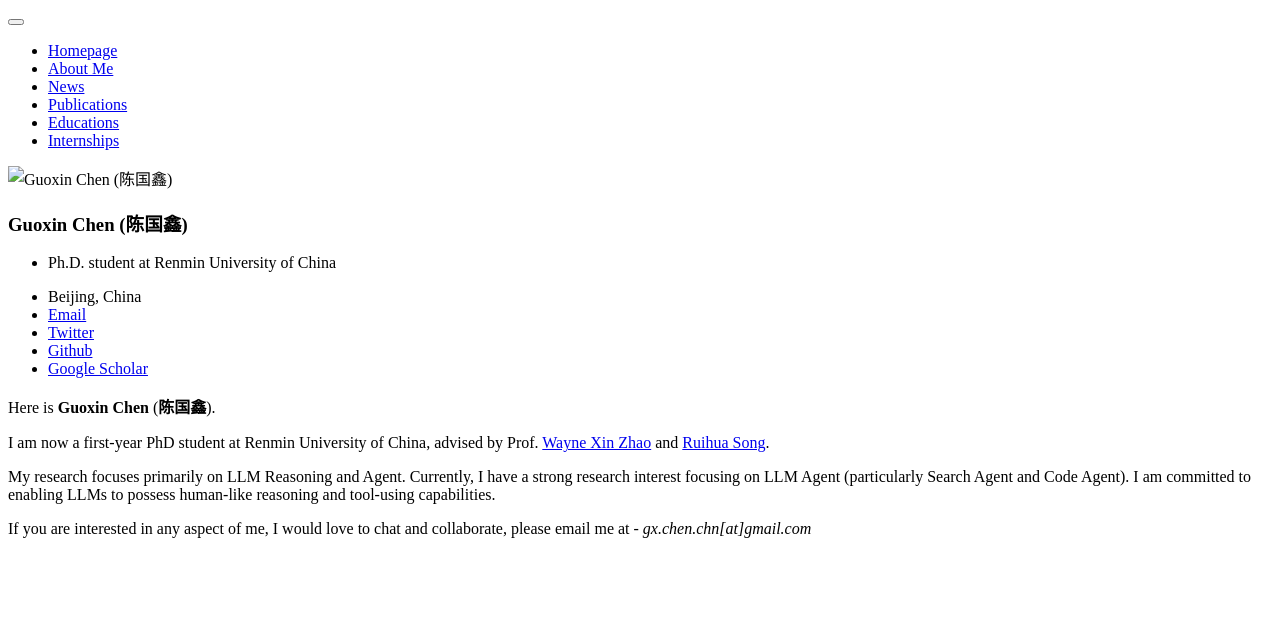
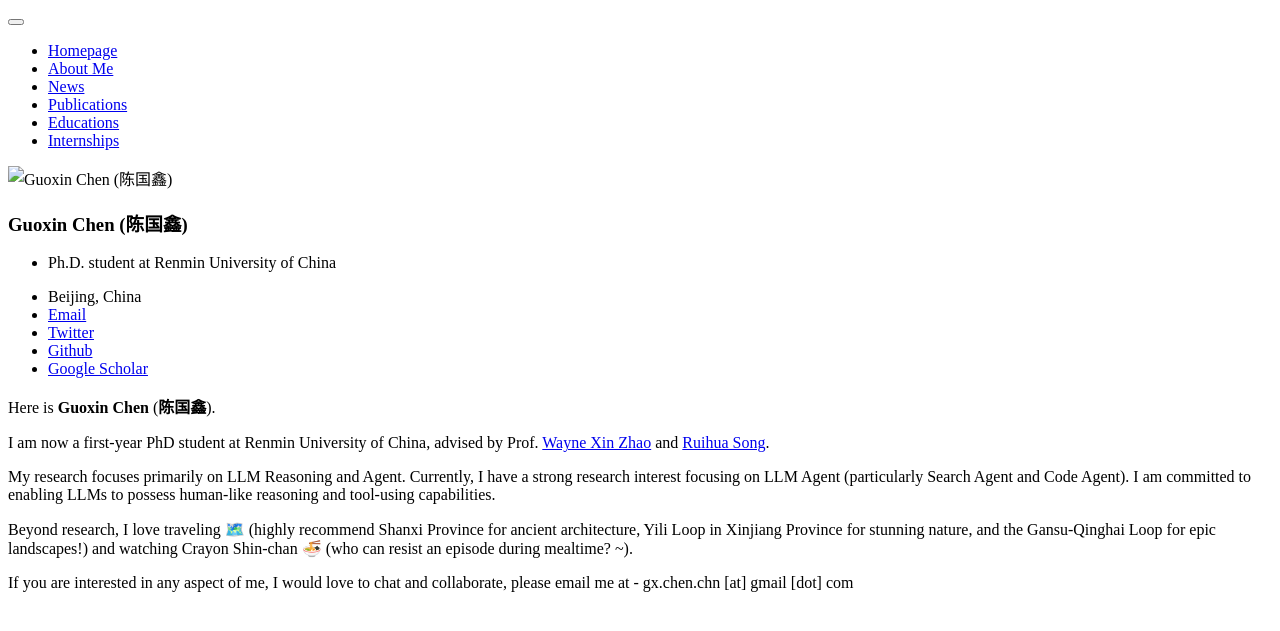
Before and after one commit to Chen-GX/Chen-GX.github.io, a Jekyll site: the page built from _pages/includes/intro.md, in a window 1280 px wide. Shown: the top 631 px of the page. Built offline with Jekyll 4.4.1, drawn with Linux system fonts in a browser that asks for light colours; our own code applies the rules of GitHub Pages for plain Markdown files.

Commit message:
update personal info

```diff
--- a/_config.yml
+++ b/_config.yml
@@ -51,7 +51,7 @@ author:
   stackoverflow    : # http://stackoverflow.com/users/123456/username
   steam            :
   tumblr           :
-  twitter          : "https://x.com/GuoxinChen22"
+  twitter          : GuoxinChen22
   vine             :
   weibo            :
   xing             :
--- a/_pages/includes/intro.md
+++ b/_pages/includes/intro.md
@@ -5,8 +5,10 @@ I am now a first-year PhD student at Renmin University of China, advised by Prof
 
 My research focuses primarily on LLM Reasoning and Agent. Currently, I have a strong research interest focusing on LLM Agent (particularly Search Agent and Code Agent). I am committed to enabling LLMs to possess human-like reasoning and tool-using capabilities.
 
+Beyond research, I love traveling 🗺️ (highly recommend Shanxi Province for ancient architecture, Yili Loop in Xinjiang Province for stunning nature, and the Gansu-Qinghai Loop for epic landscapes!) and watching Crayon Shin-chan 🍜 (who can resist an episode during mealtime? ~).
+
 <!-- You can find my CV here: [Guoxin Chen's Curriculum Vitae](../../files/CV_GuoxinChen.pdf). -->
 
-If you are interested in any aspect of me, I would love to chat and collaborate, please email me at - *gx.chen.chn[at]gmail.com*
+If you are interested in any aspect of me, I would love to chat and collaborate, please email me at - gx.chen.chn [at] gmail [dot] com
 
 <!-- **<font color='red'>[Highlight]</font> I am looking for PhD to start in 2025 Fall. Contact me if you have any leads!** -->
```
